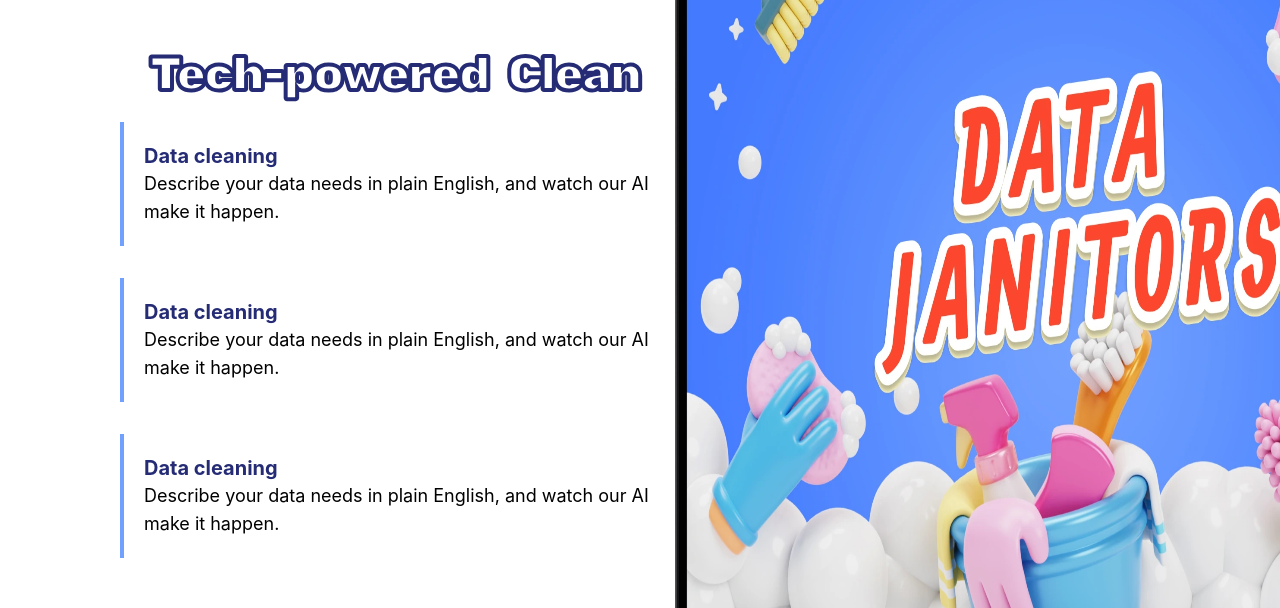
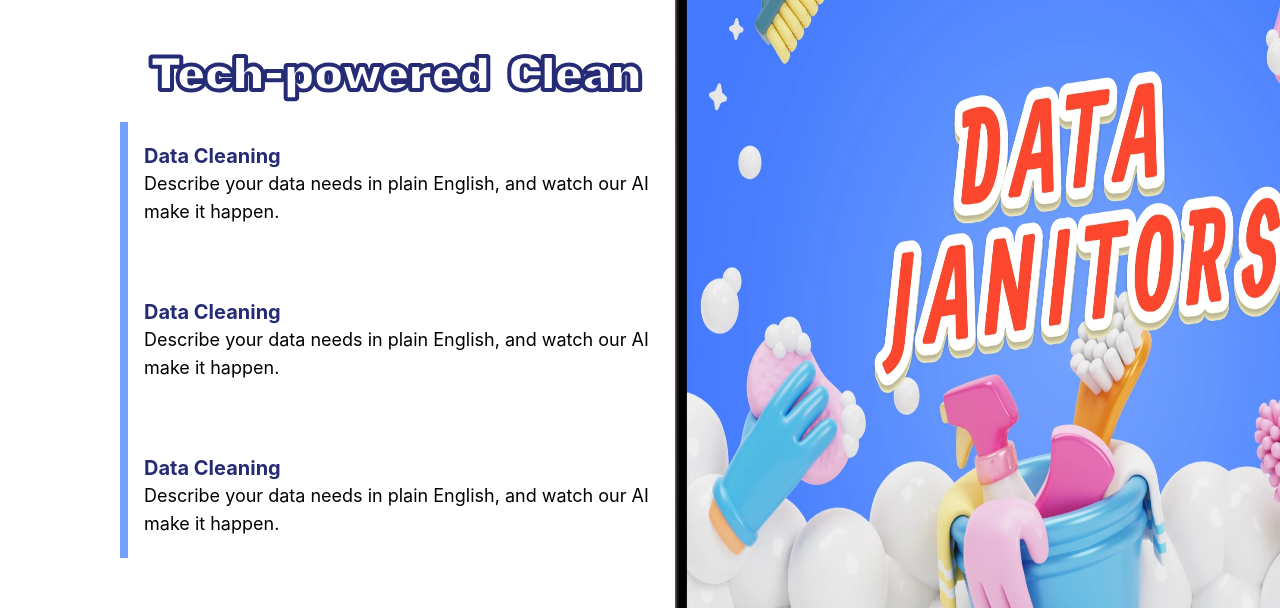
Before and after one commit to Erick559/Data-Janitors, a React (Vite) app: page / in a window 1280 px wide. Shown: the part 4380-4988 px from the top of the page. Built offline with nearby package versions, Linux system fonts and the light colour scheme; a web font is replaced by a local one.

Commit message:
Enhancement: Refactor Services section to improve layout and add animated border effect.
- Introduced useRef and useInView for better visibility handling of service items.

- Updated service items to use a dynamic mapping approach for cleaner code and maintainability.

```diff
--- /dev/null
+++ b/src/components/ServiceItem.tsx
@@ -0,0 +1,26 @@
+import { motion } from 'framer-motion'
+
+interface ServiceItem {
+    title:string
+    description:string
+    isInView:boolean
+}
+
+const ServiceItem = ({ title, description, isInView }:ServiceItem) => {
+    return (
+      <motion.div
+        className={`p-5 relative`}
+        initial={{ opacity: 0, x: -20 }}
+        animate={{
+          opacity: isInView ? 1 : 0,
+          x: isInView ? 0 : -20
+        }}
+        transition={{ duration: 0.5 }}
+      >
+        <h1 className="text-xl font-bold text-[#252C75]">{title}</h1>
+        <p className="text-lg">{description}</p>
+      </motion.div>
+    )
+  }
+
+export default ServiceItem
--- a/src/components/page_sections/Services.tsx
+++ b/src/components/page_sections/Services.tsx
@@ -1,6 +1,28 @@
+import { useRef } from 'react'
+import { motion, useInView } from 'framer-motion'
 import Mockup from '../../image-assets/mockup.webp'
+import ServiceItem from '../ServiceItem'
+
 
 const Services = () => {
+  const servicesRef = useRef(null)
+  const isInView = useInView(servicesRef, { once: false, amount: 0.2 })
+
+  const services = [
+    {
+      title: "Data Cleaning",
+      description: "Describe your data needs in plain English, and watch our AI make it happen."
+    },
+    {
+      title: "Data Cleaning",
+      description: "Describe your data needs in plain English, and watch our AI make it happen."
+    },
+    {
+      title: "Data Cleaning",
+      description: "Describe your data needs in plain English, and watch our AI make it happen."
+    }
+  ]
+
   return (
     <section className="min-h-screen overflow-hidden p-12 md:pb-16 md:px-5 lg:px-10 relative">
       <main className="p-5 md:px-5 lg:px-20 flex flex-col gap-20 min-h-screen">
@@ -9,20 +31,36 @@ const Services = () => {
             <div>
               <h1 className="primary-header text-4xl sm:text-5xl text-center">Tech-powered Clean</h1>
             </div>
-                <div className="flex flex-col gap-8">
-                    <div className="p-5 border-l-4 border-[#72A0FE]">
-                        <h1 className="text-xl font-bold text-[#252C75]">Data cleaning</h1>
-                        <p className="text-lg">Describe your data needs in plain English, and watch our AI make it happen.</p>
-                    </div>
-                    <div className="p-5 border-l-4 border-[#72A0FE]">
-                        <h1 className="text-xl font-bold text-[#252C75]">Data cleaning</h1>
-                        <p className="text-lg">Describe your data needs in plain English, and watch our AI make it happen.</p>
-                    </div>
-                    <div className="p-5 border-l-4 border-[#72A0FE]">
-                        <h1 className="text-xl font-bold text-[#252C75]">Data cleaning</h1>
-                        <p className="text-lg">Describe your data needs in plain English, and watch our AI make it happen.</p>
-                    </div>
-                </div>
+            <motion.div
+              ref={servicesRef}
+              className={`flex flex-col gap-8 border-[#72A0FE] relative`}
+              style={{
+                borderLeftWidth: '4px',
+                borderLeftStyle: 'solid'
+              }}
+            >
+              {/* Animated Border */}
+              <motion.div
+                className="absolute left-0 top-0 bottom-0 w-1 bg-[#72A0FE]"
+                initial={{ height: 0 }}
+                animate={{
+                  height: isInView ? '100%' : 0,
+                  transition: {
+                    duration: 1,
+                    ease: "easeInOut"
+                  }
+                }}
+              />
+
+              {services.map((service, index) => (
+                <ServiceItem
+                  key={index}
+                  title={service.title}
+                  description={service.description}
+                  isInView={isInView}
+                />
+              ))}
+            </motion.div>
           </div>
           <div className="block h-full xl:absolute xl:top-24 xl:-right-56">
             <div className="w-full h-full">
```
Lines whose indentation alone changed are shown as unchanged.
